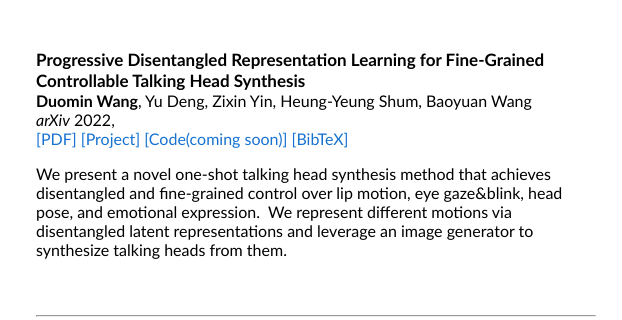
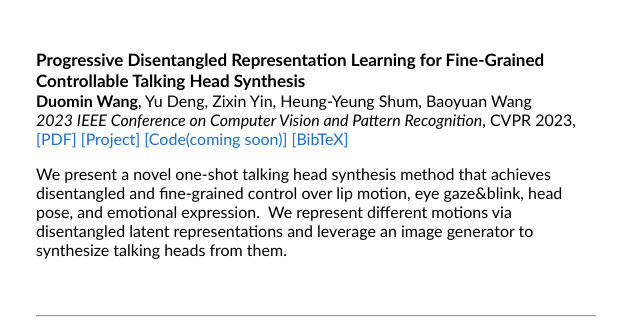
Before and after one commit to Dorniwang/dorniwang.github.io, a plain HTML site: page index.html in a window 1280 px wide. Shown: the part 703-1023 px from the top of the page, 424-1046 px from the left. Drawn offline with Linux system fonts and the light colour scheme.

Commit message:
Add files via upload

```diff
--- a/index.html
+++ b/index.html
@@ -88,7 +88,7 @@
               <br>
               <strong>Duomin Wang</strong>, Yu Deng, Zixin Yin, Heung-Yeung Shum, Baoyuan Wang
               <br>
-              <em>arXiv</em> 2022,
+              <em>2023 IEEE Conference on Computer Vision and Pattern Recognition</em>, CVPR 2023,
               <br>
               <a href="https://arxiv.org/abs/2211.14506">[PDF]</a>
               <a href="https://dorniwang.github.io/PD-FGC/">[Project]</a>
```
